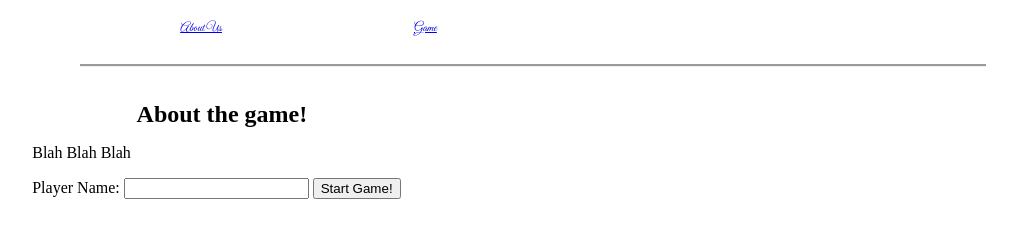
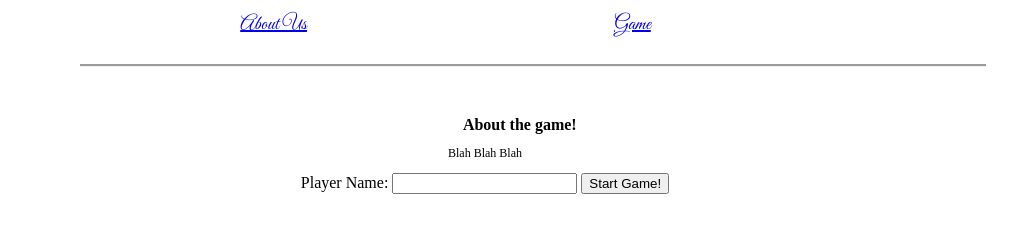
Before and after one commit to The-Meme-Team/meme-ory, a plain HTML site: page index.html in a window 1280 px wide. Shown: the part 91-328 px from the top of the page, without its empty margins (155-1172 px from the left). Drawn offline with Linux system fonts and the light colour scheme; a web font is replaced by a local one.

Commit message:
Further integrated CSS in to About.html/index.html

```diff
--- a/index.html
+++ b/index.html
@@ -15,17 +15,18 @@
     </section>
 
     <div class="top-nav full-width nav-text text-black">
-      <nav id="top-nav" class="nav-text size-10 text-black inline">
+      <nav id="top-nav">
         <a href="about.html" class="half-width size-20 inblock"><p>About Us</p></a>
         <a href="game.html" class="half-width size-20 inblock"><p>Game</p></a>
       </nav>
     </div>
 
     <body>
-      <h2 class="game-info">About the game!</h2>
-      <p class="game-info">Blah Blah Blah</p>
+      <h2 class="game-info size-16 text-center center">About the game!</h2>
+      <p class="game-info size-12 text-center center">Blah Blah Blah</p>
     </body>
-    <section class="submit-button">
+
+    <section class="submit-button text-center center">
       <form>
         <label for="player-name">Player Name:</label>
         <input id="player-name-input" type="text" name="playerName"/>
@@ -33,6 +34,7 @@
       </form>
     </section>
   </div>
+
   <footer class="footer footer-legal size-10 text-black text-center">
 
   </footer>
```
Also changed, not shown: about.html (+1 -1 lines).
